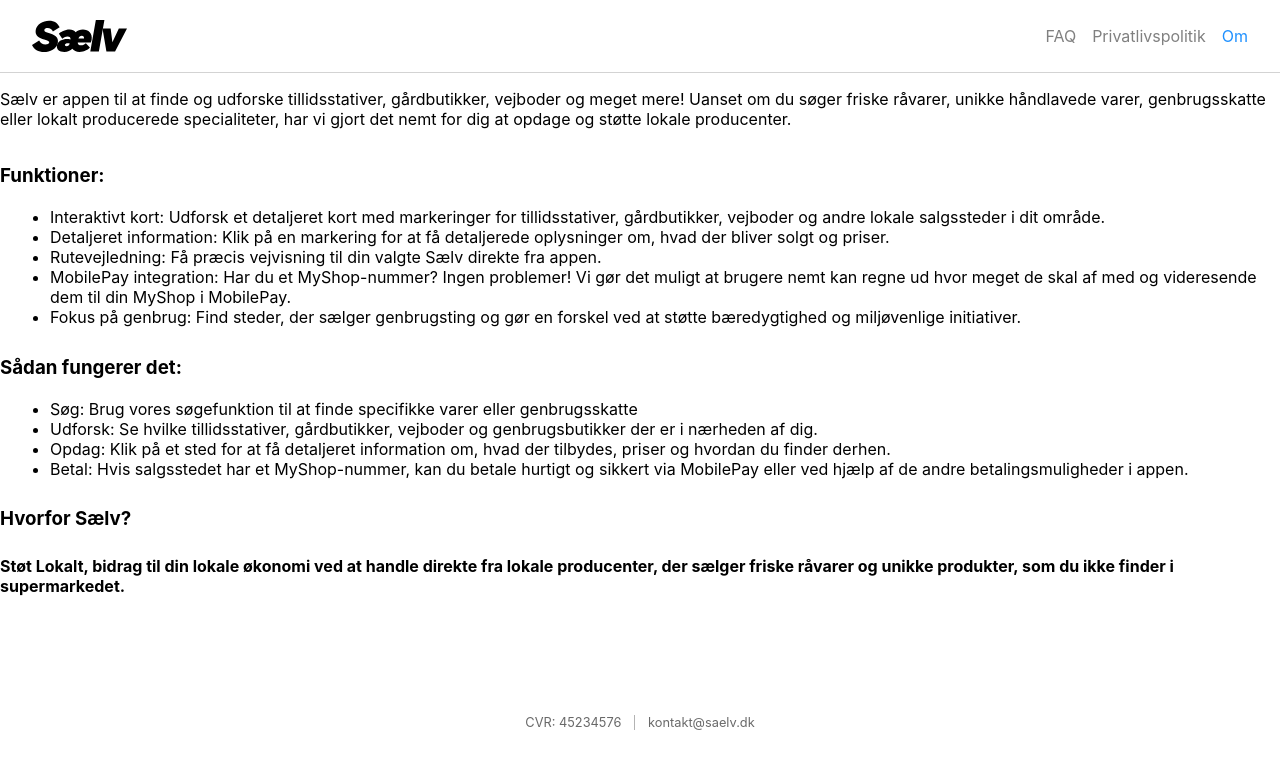
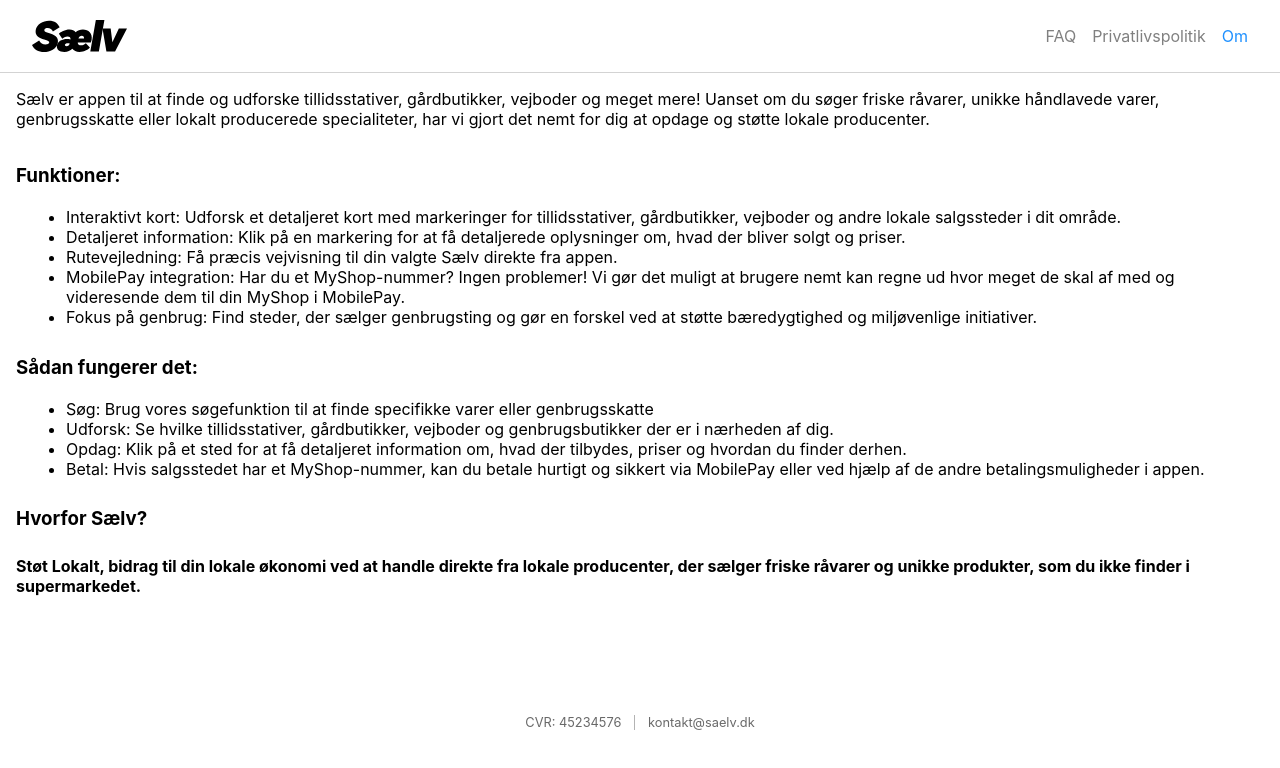
Before and after one commit to krisbork/dk-saelv, a React (Create React App) app: page /om in a window 1280 px wide. Shown: the top 768 px of the page. Built offline with nearby package versions, Linux system fonts and the light colour scheme.

Commit message:
Fixed styling

```diff
--- a/src/pages/faq/Faq.css
+++ b/src/pages/faq/Faq.css
@@ -1,11 +1,11 @@
 .faq-item-container {
     gap: 1em;
     margin-top: 1em;
-    margin-inline: 1em;
+    padding-inline: 1em;
 }
 
 @media only screen and (max-width: 600px) {
     .faq-item-container {
-        margin-inline: 0;
+        padding-inline: 0;
     }
 }
--- a/src/pages/om/Om.css
+++ b/src/pages/om/Om.css
@@ -0,0 +1,3 @@
+.om-container {
+    padding: 0 1em;
+}
--- a/src/pages/om/Om.tsx
+++ b/src/pages/om/Om.tsx
@@ -3,7 +3,7 @@
 
 function Om() {
     return (
-        <div className="container">
+        <div className="container om-container">
             <p>Sælv er appen til at finde og udforske tillidsstativer, gårdbutikker, vejboder og meget mere! Uanset om du søger friske råvarer, unikke håndlavede varer, genbrugsskatte eller lokalt producerede specialiteter, har vi gjort det nemt for dig at opdage og støtte lokale producenter.</p>
 
 
```
